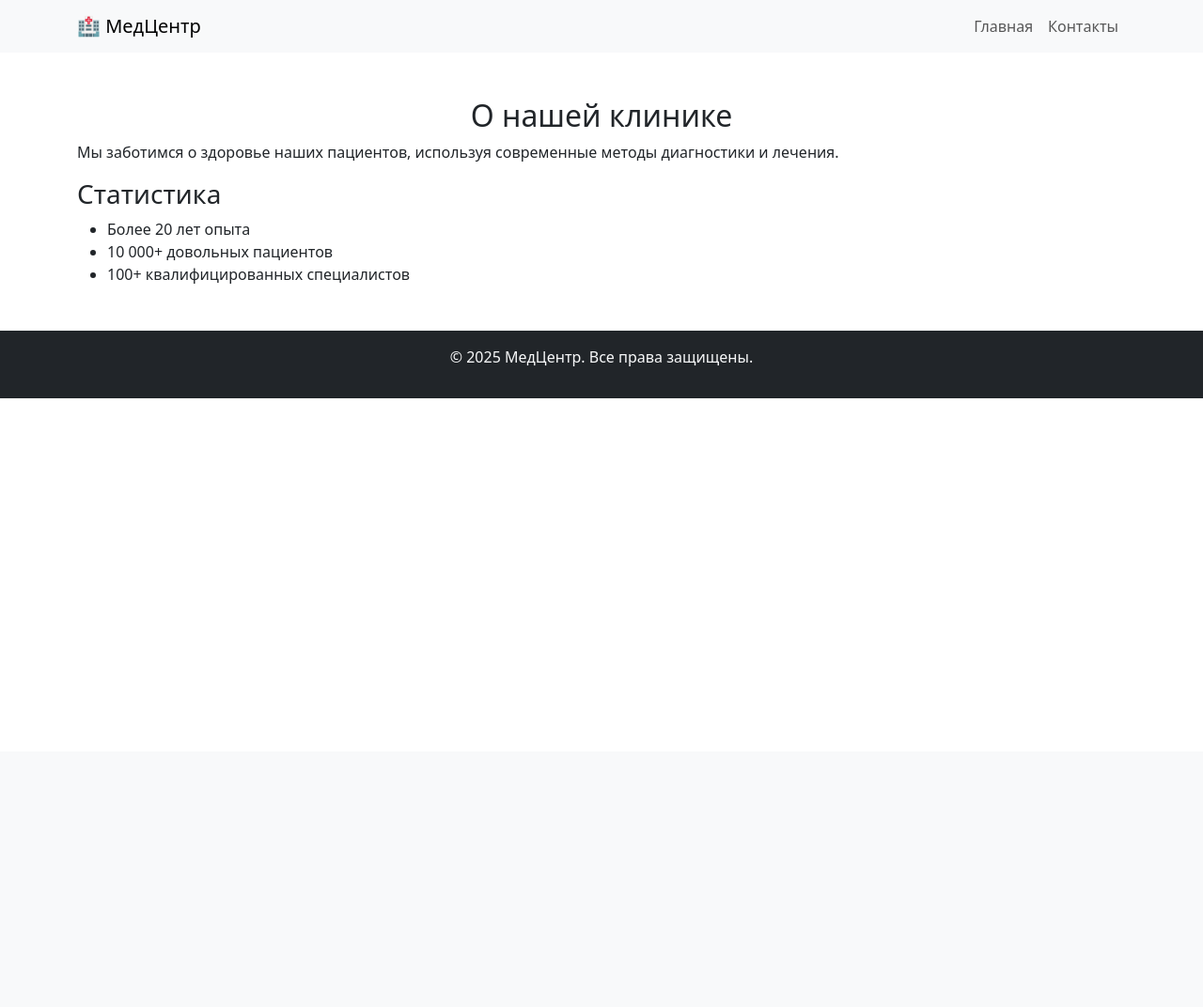
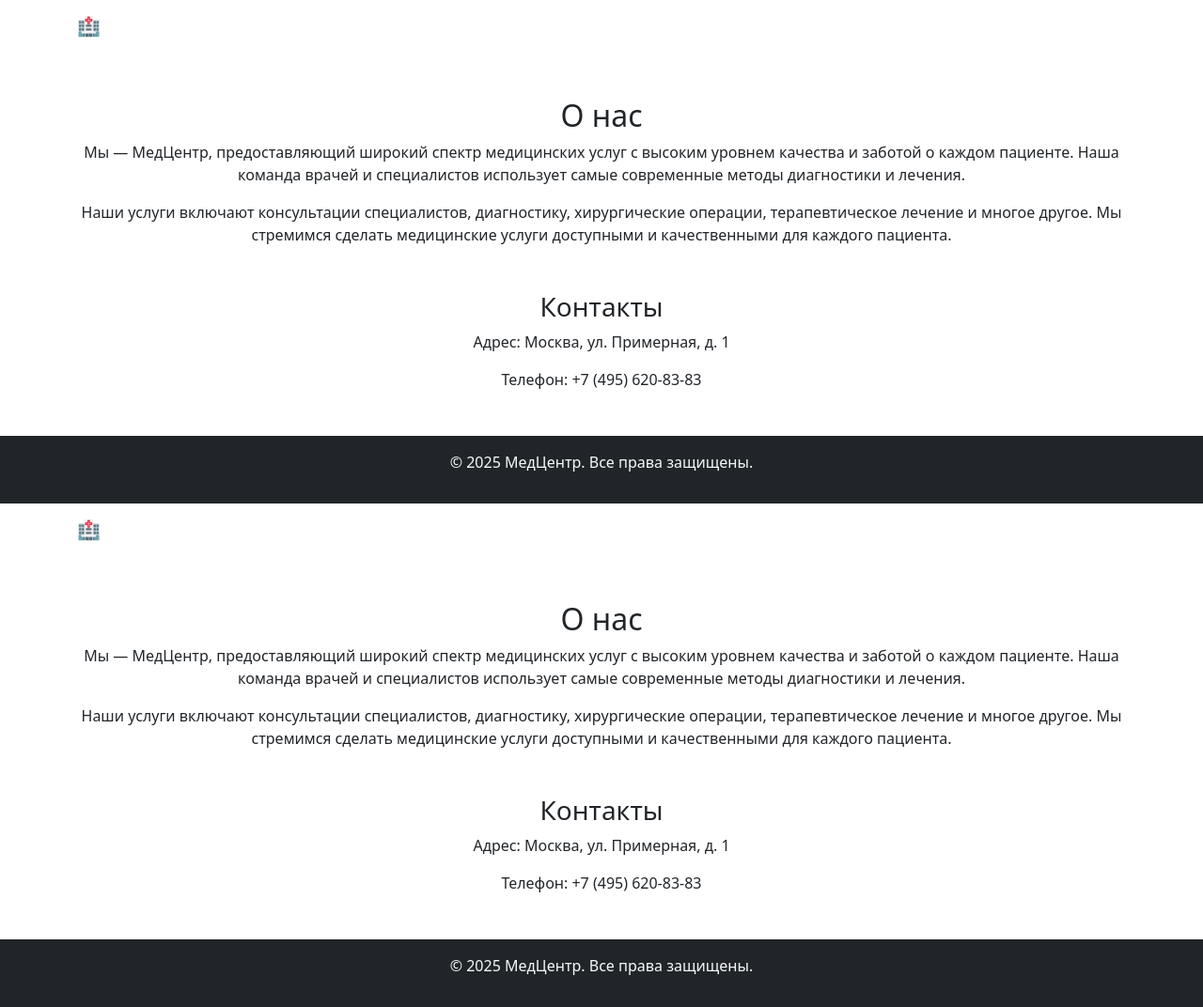
Before and after one commit to MyMindIsCrashed/test1232, a Django app: page /about/ in a window 1280 px wide. Shown: the whole page at 94% size. Before the commit the page ends 424 px from the top, so only its background shows below. Run offline with Django 4.2, Linux system fonts and the light colour scheme.

Commit message:
Добавлена страница О нас

```diff
--- a/myapp/templates/myapp/about.html
+++ b/myapp/templates/myapp/about.html
@@ -3,39 +3,104 @@
 <head>
     <meta charset="UTF-8">
     <meta name="viewport" content="width=device-width, initial-scale=1">
-    <title>О компании | МедЦентр</title>
+    <title>О нас | МедЦентр</title>
     <link href="https://cdn.jsdelivr.net/npm/bootstrap@5.3.0/dist/css/bootstrap.min.css" rel="stylesheet">
+    <link rel="stylesheet" href="static/css/style.css">
 </head>
 <body>
-
-
-<nav class="navbar navbar-expand-lg navbar-light bg-light">
+    <!-- Навигация -->
+    <nav class="navbar navbar-expand-lg navbar-dark">
         <div class="container">
-        <a class="navbar-brand" href="index.html">🏥 МедЦентр</a>
+            <a class="navbar-brand" href="#">🏥 МедЦентр</a>
             <button class="navbar-toggler" type="button" data-bs-toggle="collapse" data-bs-target="#navbarNav">
                 <span class="navbar-toggler-icon"></span>
             </button>
             <div class="collapse navbar-collapse" id="navbarNav">
                 <ul class="navbar-nav ms-auto">
                     <li class="nav-item"><a class="nav-link" href="index.html">Главная</a></li>
-                <li class="nav-item"><a class="nav-link" href="contacts.html">Контакты</a></li>
+                    <li class="nav-item"><a class="nav-link" href="about.html">О нас</a></li>
+                    <li class="nav-item"><a class="nav-link" href="services.html">Услуги</a></li>
+                    <li class="nav-item"><a class="nav-link" href="contact.html">Контакты</a></li>
+                    <li class="nav-item" id="phone"><a class="nav-link" href="tel:+74956208383">+7 (495) 620-83-83</a></li>
+                </ul>
+            </div>
+        </div>
+    </nav>
+
+    <!-- Секция о компании -->
+    <section class="container my-5">
+        <h2 class="text-center text-gradient">О нас</h2>
+        <p class="text-center">
+            Мы — МедЦентр, предоставляющий широкий спектр медицинских услуг с высоким уровнем качества и заботой о каждом пациенте.
+            Наша команда врачей и специалистов использует самые современные методы диагностики и лечения.
+        </p>
+        <p class="text-center">
+            Наши услуги включают консультации специалистов, диагностику, хирургические операции, терапевтическое лечение и многое другое.
+            Мы стремимся сделать медицинские услуги доступными и качественными для каждого пациента.
+        </p>
+    </section>
+
+    <!-- Контактная информация -->
+    <section class="container my-5">
+        <h3 class="text-center">Контакты</h3>
+        <p class="text-center">Адрес: Москва, ул. Примерная, д. 1</p>
+        <p class="text-center">Телефон: +7 (495) 620-83-83</p>
+    </section>
+
+    <!-- Подвал -->
+    <footer class="bg-dark text-light text-center py-3">
+        <p>&copy; 2025 МедЦентр. Все права защищены.</p>
+    </footer>
+
+    <script src="https://cdn.jsdelivr.net/npm/bootstrap@5.3.0/dist/js/bootstrap.bundle.min.js"></script>
+</body>
+</html><!DOCTYPE html>
+<html lang="ru">
+<head>
+    <meta charset="UTF-8">
+    <meta name="viewport" content="width=device-width, initial-scale=1">
+    <title>О нас | МедЦентр</title>
+    <link href="https://cdn.jsdelivr.net/npm/bootstrap@5.3.0/dist/css/bootstrap.min.css" rel="stylesheet">
+    <link rel="stylesheet" href="static/css/style.css">
+</head>
+<body>
+    <nav class="navbar navbar-expand-lg navbar-dark">
+        <div class="container">
+            <a class="navbar-brand" href="#">🏥 МедЦентр</a>
+            <button class="navbar-toggler" type="button" data-bs-toggle="collapse" data-bs-target="#navbarNav">
+                <span class="navbar-toggler-icon"></span>
+            </button>
+            <div class="collapse navbar-collapse" id="navbarNav">
+                <ul class="navbar-nav ms-auto">
+                    <li class="nav-item"><a class="nav-link" href="index.html">Главная</a></li>
+                    <li class="nav-item"><a class="nav-link" href="about.html">О нас</a></li>
+                    <li class="nav-item"><a class="nav-link" href="services.html">Услуги</a></li>
+                    <li class="nav-item"><a class="nav-link" href="contact.html">Контакты</a></li>
+                    <li class="nav-item" id="phone"><a class="nav-link" href="tel:+74956208383">+7 (495) 620-83-83</a></li>
                 </ul>
             </div>
         </div>
     </nav>
 
 
-<div class="container my-5">
-    <h2 class="text-center">О нашей клинике</h2>
-    <p>Мы заботимся о здоровье наших пациентов, используя современные методы диагностики и лечения.</p>
+    <section class="container my-5">
+        <h2 class="text-center text-gradient">О нас</h2>
+        <p class="text-center">
+            Мы — МедЦентр, предоставляющий широкий спектр медицинских услуг с высоким уровнем качества и заботой о каждом пациенте.
+            Наша команда врачей и специалистов использует самые современные методы диагностики и лечения.
+        </p>
+        <p class="text-center">
+            Наши услуги включают консультации специалистов, диагностику, хирургические операции, терапевтическое лечение и многое другое.
+            Мы стремимся сделать медицинские услуги доступными и качественными для каждого пациента.
+        </p>
+    </section>
 
-    <h3>Статистика</h3>
-    <ul>
-        <li>Более 20 лет опыта</li>
-        <li>10 000+ довольных пациентов</li>
-        <li>100+ квалифицированных специалистов</li>
-    </ul>
-</div>
+
+    <section class="container my-5">
+        <h3 class="text-center">Контакты</h3>
+        <p class="text-center">Адрес: Москва, ул. Примерная, д. 1</p>
+        <p class="text-center">Телефон: +7 (495) 620-83-83</p>
+    </section>
 
 
     <footer class="bg-dark text-light text-center py-3">
--- a/myapp/templates/myapp/index.html
+++ b/myapp/templates/myapp/index.html
@@ -138,6 +138,7 @@
             </button>
             <div class="collapse navbar-collapse" id="navbarNav">
                 <ul class="navbar-nav ms-auto">
+                    <li class="nav-item"><a class="nav-link" href="about.html">О нас</a></li>
                     <li class="nav-item"><a class="nav-link" href="#services">Услуги</a></li>
                     <li class="nav-item"><a class="nav-link" href="#doctors">Наши врачи</a></li>
                     <li class="nav-item"><a class="nav-link" href="#contact">Контакты</a></li>
```
Lines whose indentation alone changed are shown as unchanged.
